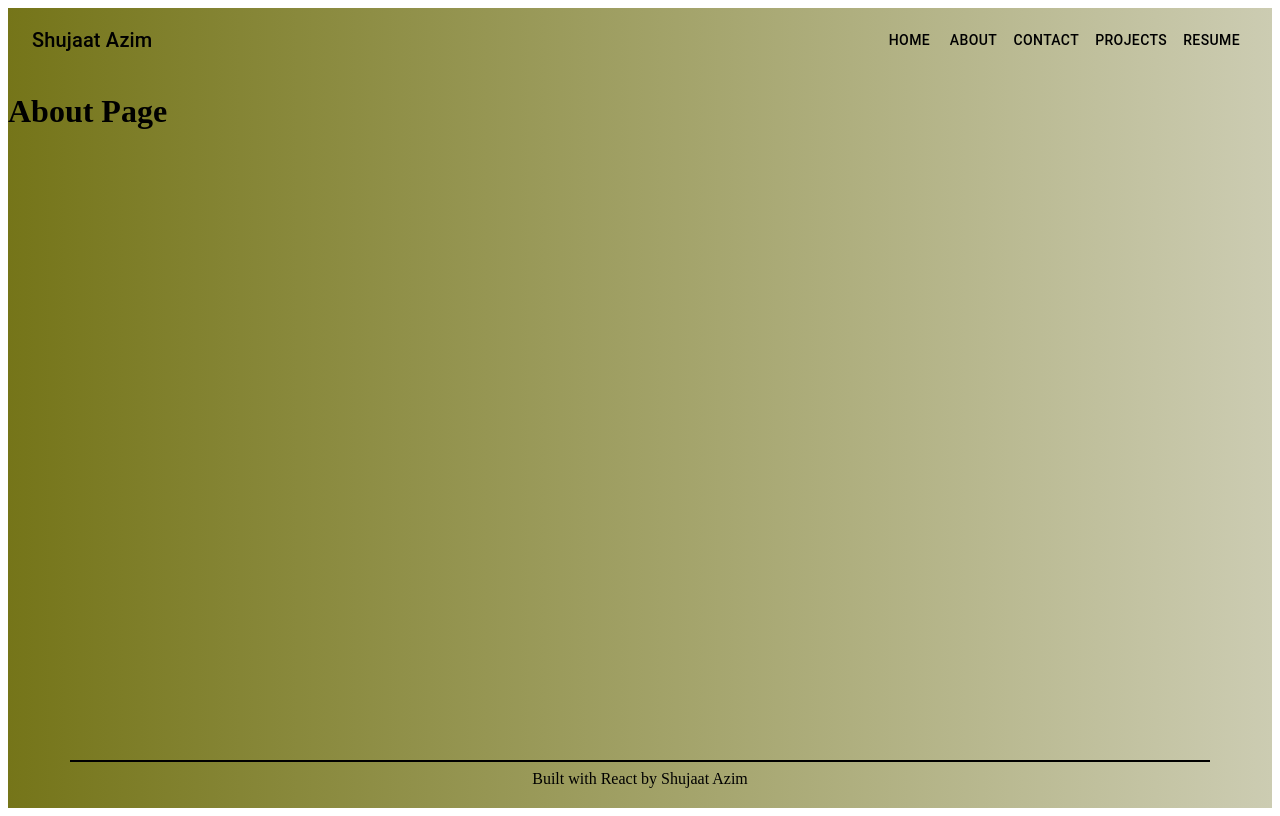
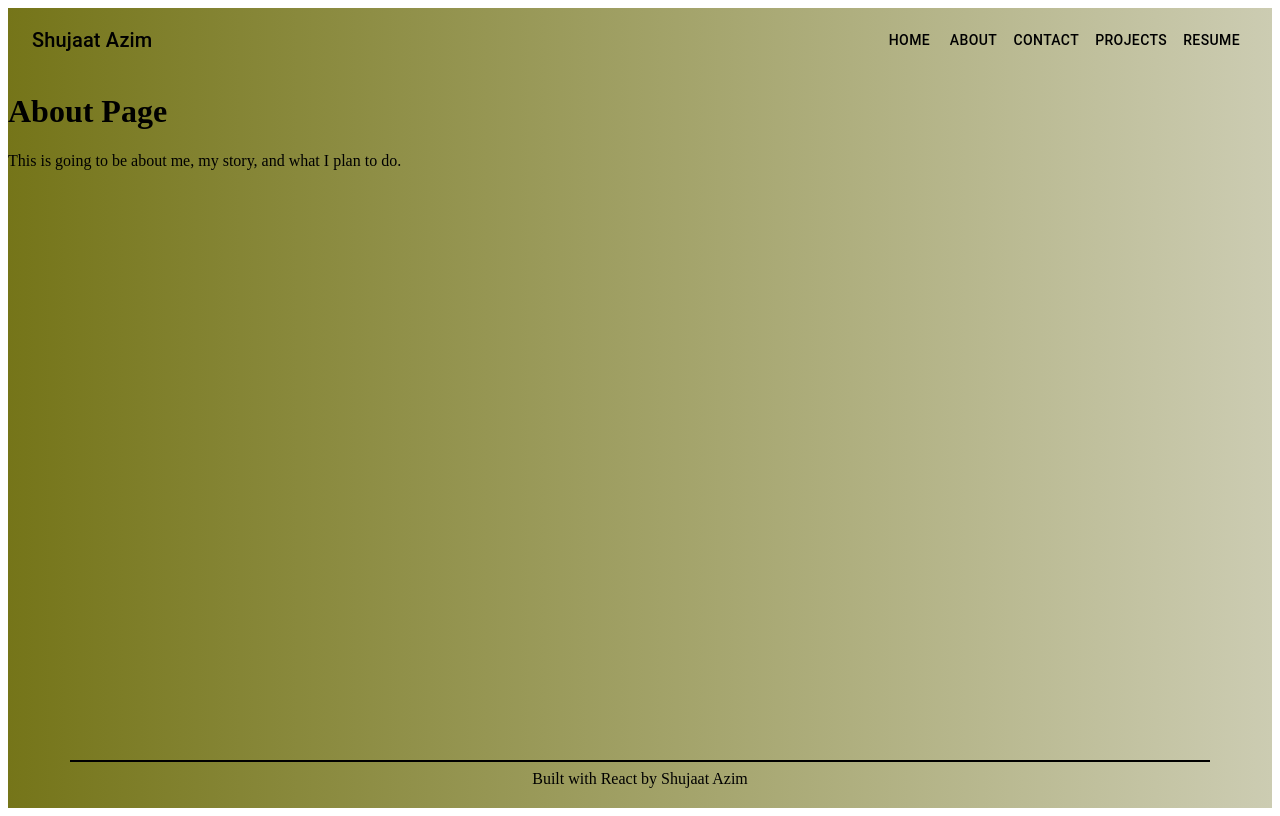
Before and after one commit to ShujaatAzim/Portfolio, a React (Create React App) app: page /about in a window 1280 px wide. Built offline with nearby package versions, Linux system fonts and the light colour scheme.

Commit message:
Started on About page.

```diff
--- a/src/Pages/About.js
+++ b/src/Pages/About.js
@@ -4,6 +4,9 @@ const About = () => {
   return (
     <div className="about-page">
       <h1>About Page</h1>
+      <p>
+        This is going to be about me, my story, and what I plan to do.
+      </p>
     </div>
   )
 }
```
